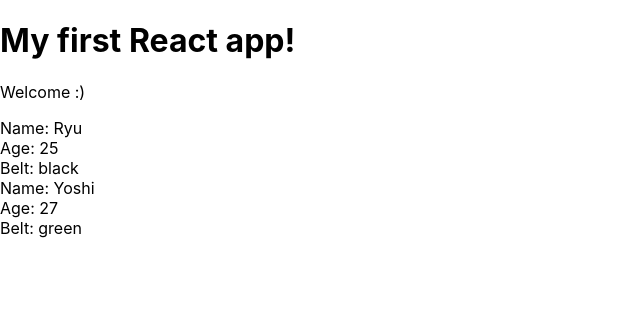
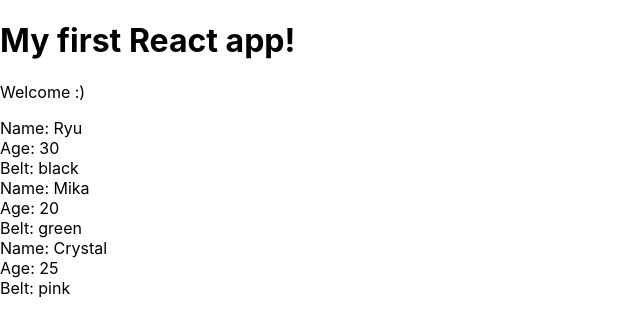
Before and after one commit to dyanagi/tutorial_react, a React (Create React App) app in the folder myapp/: page / in a window 1280 px wide. Shown: the top 336 px of the page, without its empty margins (0-640 px from the left). Built offline with nearby package versions, Linux system fonts and the light colour scheme.

Commit message:
Tutorial 14 Outputting Lists (map)

```diff
--- a/myapp/src/App.js
+++ b/myapp/src/App.js
@@ -1,15 +1,36 @@
-import React from 'react';
-import Ninja from './Ninjas'
+// import React from 'react';
+import React, { Component } from 'react';
+import Ninjas from './Ninjas'
 
-function App() {
+class App extends Component {
+  state = {
+    ninjas: [
+      { name: 'Ryu', age: 30, belt: 'black', id: 1 },
+      { name: 'Mika', age: 20, belt: 'green', id: 2 },
+      { name: 'Crystal', age: 25, belt: 'pink', id: 3 }
+    ]
+  }
+
+  render() {
     return (
       <div className="App">
         <h1>My first React app!</h1>
         <p>Welcome :)</p>
-      <Ninja name="Ryu" age="25" belt="black" />
-      <Ninja name="Yoshi" age="27" belt="green" />
+        <Ninjas ninjas={ this.state.ninjas }/>
       </div>
     );
   }
+}
+
+// function App() {
+//   return (
+//     <div className="App">
+//       <h1>My first React app!</h1>
+//       <p>Welcome :)</p>
+//       <Ninja name="Ryu" age="25" belt="black" />
+//       <Ninja name="Yoshi" age="27" belt="green" />
+//     </div>
+//   );
+// }
 
 export default App;
--- a/myapp/src/Ninjas.js
+++ b/myapp/src/Ninjas.js
@@ -1,14 +1,36 @@
-import React from 'react';
+import React, { Component } from 'react';
 
-function Ninjas(props) {
-    const { name, age, belt } = props;
+class Ninjas extends Component {
+  render() {
+    const { ninjas } = this.props;
+    const ninjaList = ninjas.map(ninja => {
+      // key: unique identifier such as ID
+      return (
+        <div className="ninja" key={ ninja.id }>
+          <div>Name: { ninja.name }</div>
+          <div>Age: { ninja.age }</div>
+          <div>Belt: { ninja.belt }</div>
+        </div>
+      )
+    })
     return (
-        <div className="ninja">
-            <div>Name: {name}</div>
-            <div>Age: {age}</div>
-            <div>Belt: {belt}</div>
-        </div>
-    );
+      <div className="ninja-list">
+        { ninjaList }
+      </div>
+    )
+  }
 }
 
+// function Ninjas(props) {
+//   const { name, age, belt } = props;
+//   return (
+//     <div className="ninja">
+//       <div>Name: {name}</div>
+//       <div>Age: {age}</div>
+//       <div>Belt: {belt}</div>
+//     </div>
+//   );
+// }
+
+
 export default Ninjas;
```
Also changed, not shown: 1 other file (tests, documents, lock files or other folders). Lines whose indentation alone changed are shown as unchanged.
